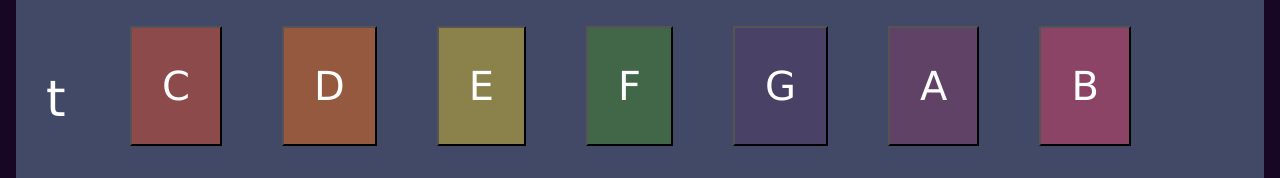
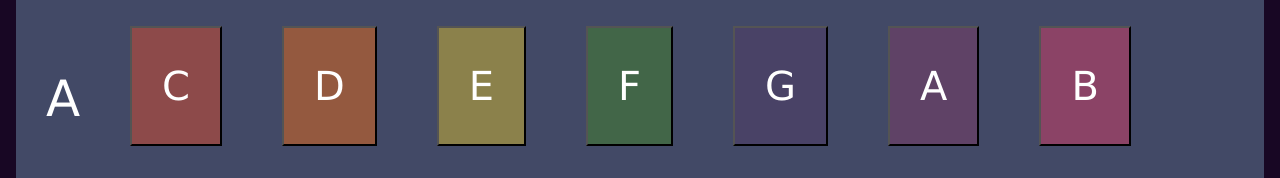
Before and after one commit to staten-island-tech/vue-reactivity-DariaG16, a Vue app in the folder vue-project/: page / in a window 1280 px wide. Shown: the part 515-693 px from the top of the page. Built offline with nearby package versions, Linux system fonts and the light colour scheme.

Commit message:
YESSSSSSSSSSSS

```diff
--- a/vue-project/src/App.vue
+++ b/vue-project/src/App.vue
@@ -11,7 +11,7 @@ import notes from "./components/notes.vue";
     <measures />
   </header>
   <body>
-    <currentSong title="t" />
+    <currentSong v-for="note in notes.sequence" key:note v-bind:title="note" />
     <savedSongs />
     <notes id="notes" @click="displayNote" />
   </body>
@@ -20,6 +20,9 @@ import notes from "./components/notes.vue";
 <script>
 function displayNote() {}
 components: {
+  notes;
+  currentSong;
+  savedSongs;
   notes;
 } //export default nsmm
 </script>
--- a/vue-project/src/components/notes.vue
+++ b/vue-project/src/components/notes.vue
@@ -17,6 +17,7 @@
 <script>
 export default {
   name: "notes",
+  sequence: ["A"],
   data() {
     return {
       sequence: [],
```
Also changed, not shown: vue-project/src/main.js (+6 -4 lines).
